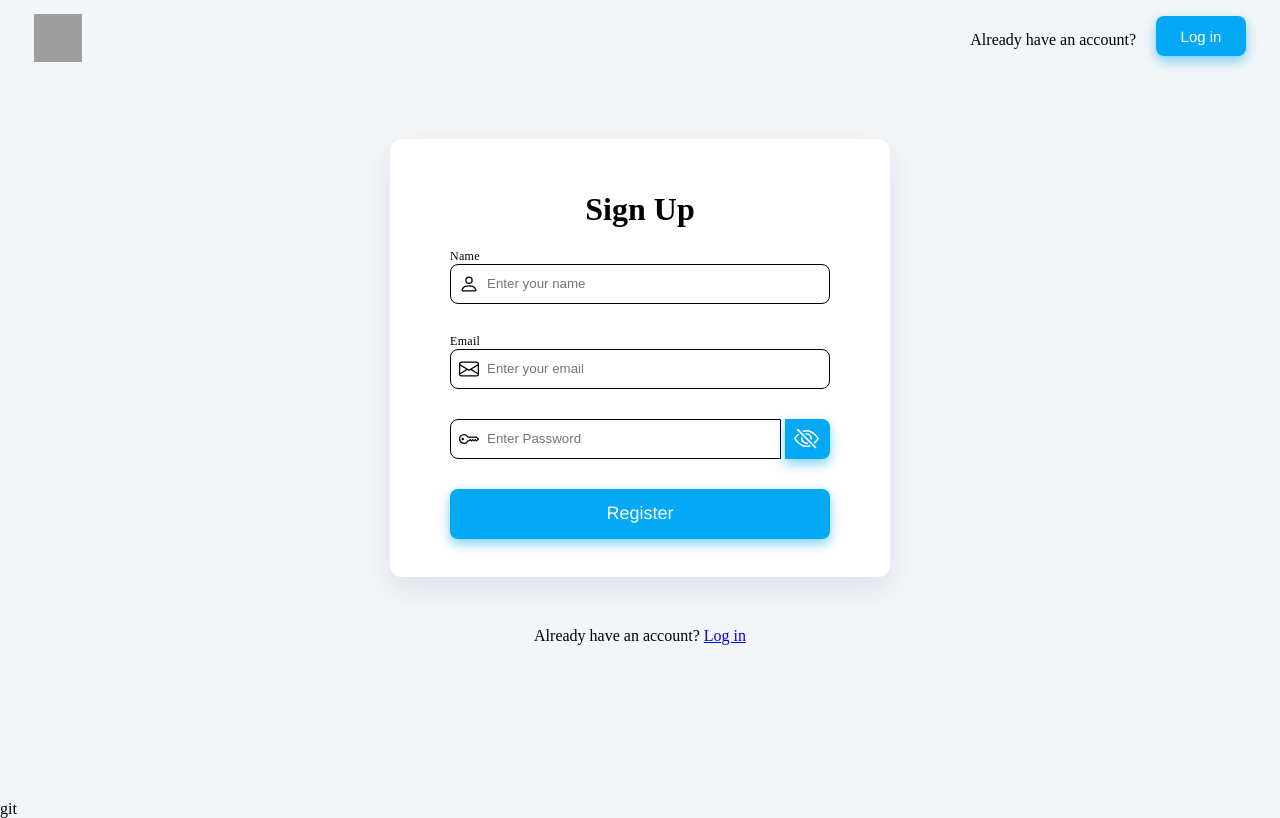
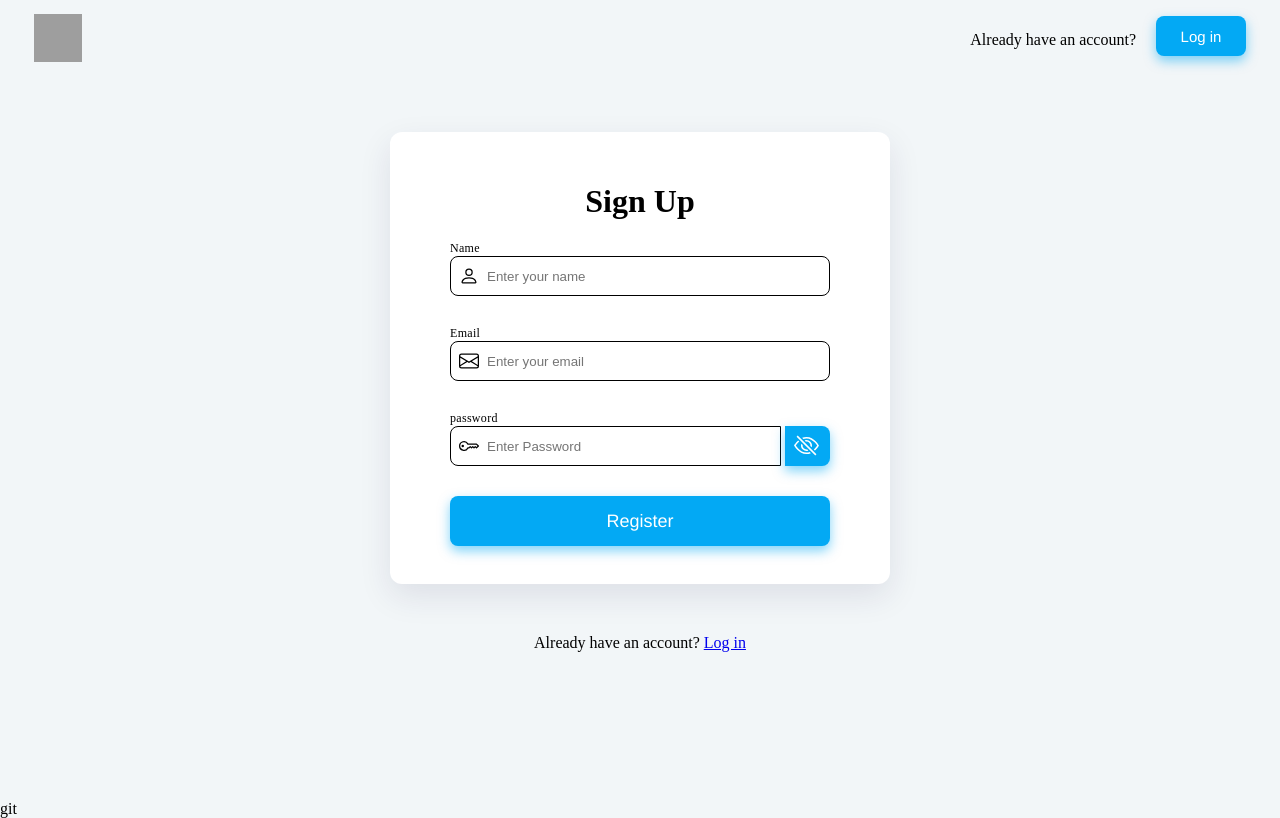
Before and after one commit to Matthew-Allen-1/internship-project-management, a React (Vite) app: page /SignUp in a window 1280 px wide. Built offline with nearby package versions, Linux system fonts and the light colour scheme; grey boxes are pictures that could not be loaded.

Commit message:
added label to signup password / switched path to composedPath for compatibility

```diff
--- a/src/App.jsx
+++ b/src/App.jsx
@@ -85,7 +85,7 @@ export default function App() {
   useEffect(() =>{
     // console.log("useEffect function called");
     const closeDropdown = e => {
-      if(e.path[0] !== btnRef.current && e.target.name !== 'group'){
+      if(e.composedPath()[0] !== btnRef.current && e.target.name !== 'group'){
         setDropdownActive(prevDrop => false);
       }
     }
--- a/src/pages/SignUp.jsx
+++ b/src/pages/SignUp.jsx
@@ -29,6 +29,7 @@ export default function Login(){
           <label htmlFor="email">Email</label>
           <input id="email" name="email" type="email" placeholder="Enter your email" />
 
+          <label htmlFor="password">password</label>
           <div className="password-input">
             <input id="password" name="password" type={types} placeholder="Enter Password" />
             <button style={styles} onClick={() => password(event)}></button>
```
